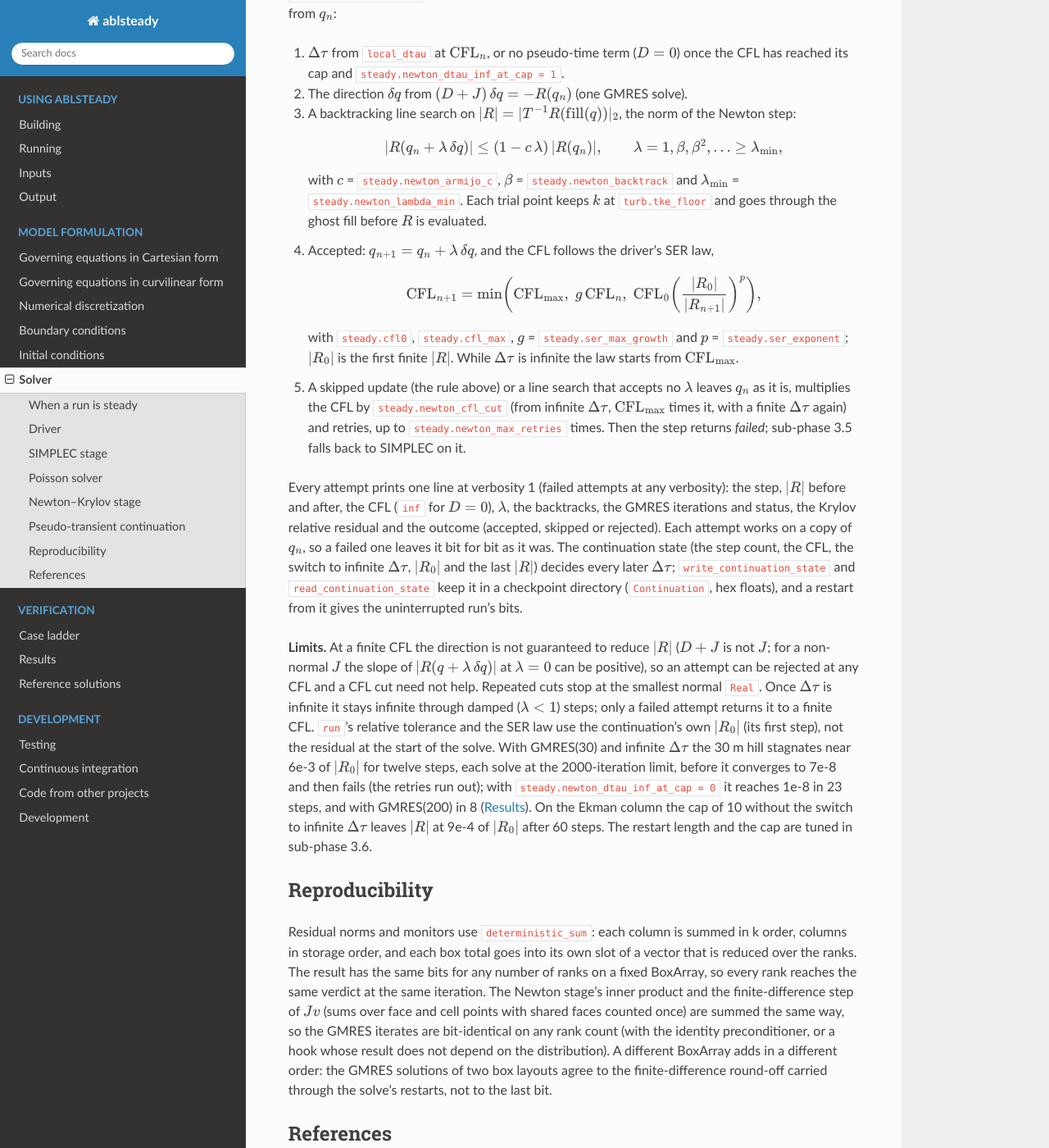
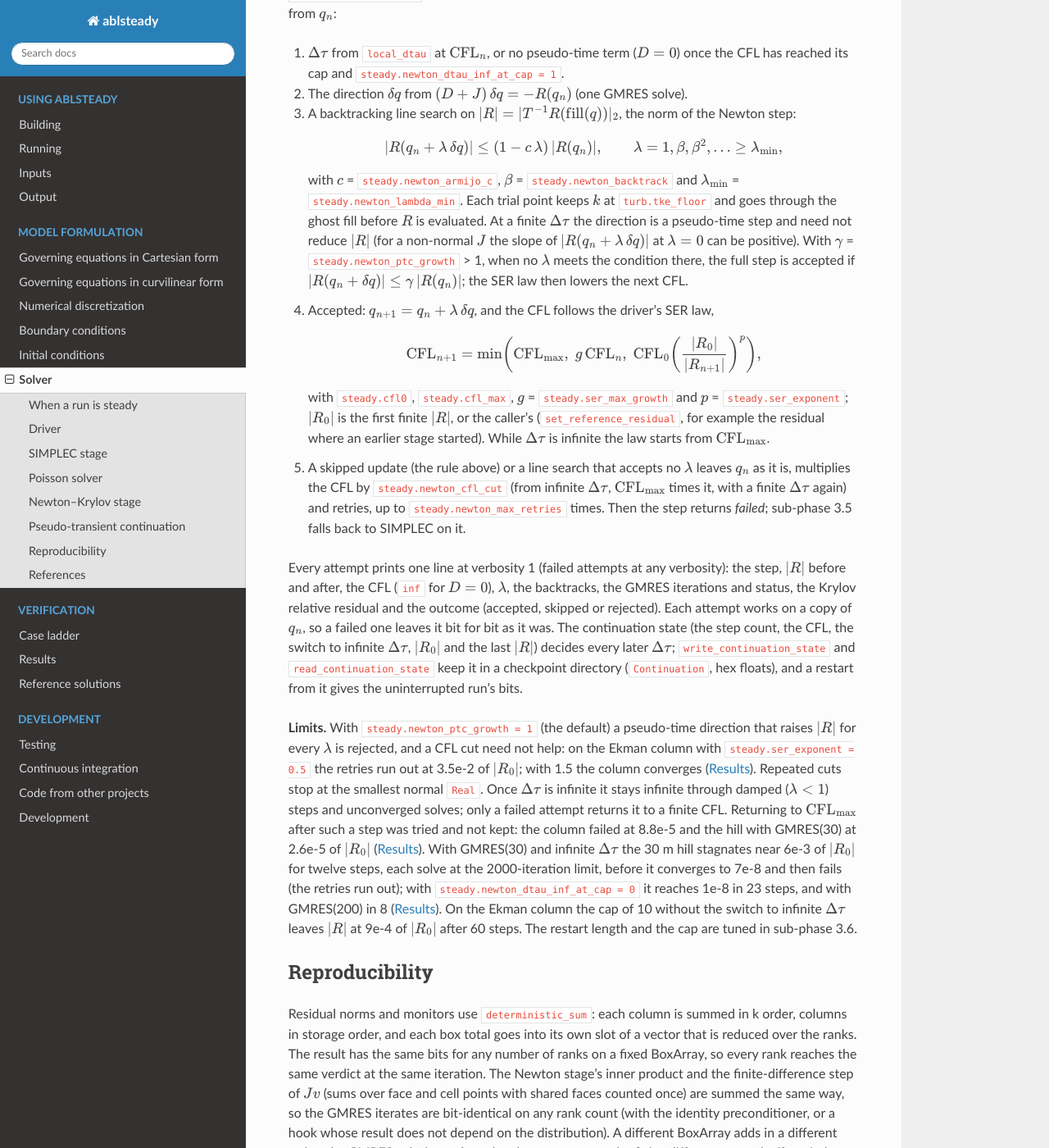
Before and after one commit to erf-model/gust-abl, a Sphinx documentation site: the page built from docs/solver.rst, in a window 1280 px wide and 1400 px high, scrolled down 9514 px. Shown: the whole window at 82% size. Built offline with Sphinx 7.4.7 and the Read the Docs theme 3.1.0, drawn with Linux system fonts in a browser that asks for light colours.

Commit message:
Resolve review findings P1 and P5; measure and document P2/P3 alternatives
Co-authored-by: hgopalan <1108371+hgopalan@users.noreply.github.com>

```diff
--- a/docs/solver.rst
+++ b/docs/solver.rst
@@ -523,7 +523,11 @@ application does not run it yet (sub-phase 3.5). One continuation step from :mat
 
    with :math:`c` = ``steady.newton_armijo_c``, :math:`\beta` = ``steady.newton_backtrack`` and
    :math:`\lambda_\mathrm{min}` = ``steady.newton_lambda_min``. Each trial point keeps :math:`k` at
-   ``turb.tke_floor`` and goes through the ghost fill before :math:`R` is evaluated.
+   ``turb.tke_floor`` and goes through the ghost fill before :math:`R` is evaluated. At a finite
+   :math:`\Delta\tau` the direction is a pseudo-time step and need not reduce :math:`|R|` (for a non-normal
+   :math:`J` the slope of :math:`|R(q_n + \lambda\,\delta q)|` at :math:`\lambda = 0` can be positive). With
+   :math:`\gamma` = ``steady.newton_ptc_growth`` > 1, when no :math:`\lambda` meets the condition there, the full
+   step is accepted if :math:`|R(q_n + \delta q)| \le \gamma\,|R(q_n)|`; the SER law then lowers the next CFL.
 4. Accepted: :math:`q_{n+1} = q_n + \lambda\,\delta q`, and the CFL follows the driver's SER law,
 
    .. math::
@@ -532,7 +536,8 @@ application does not run it yet (sub-phase 3.5). One continuation step from :mat
       \mathrm{CFL}_0 \left(\frac{|R_0|}{|R_{n+1}|}\right)^{p}\right),
 
    with ``steady.cfl0``, ``steady.cfl_max``, :math:`g` = ``steady.ser_max_growth`` and :math:`p` =
-   ``steady.ser_exponent``; :math:`|R_0|` is the first finite :math:`|R|`. While :math:`\Delta\tau` is infinite the
+   ``steady.ser_exponent``; :math:`|R_0|` is the first finite :math:`|R|`, or the caller's
+   (``set_reference_residual``, for example the residual where an earlier stage started). While :math:`\Delta\tau` is infinite the
    law starts from :math:`\mathrm{CFL}_\mathrm{max}`.
 5. A skipped update (the rule above) or a line search that accepts no :math:`\lambda` leaves :math:`q_n` as it is,
    multiplies the CFL by ``steady.newton_cfl_cut`` (from infinite :math:`\Delta\tau`, :math:`\mathrm{CFL}_\mathrm{max}`
@@ -547,13 +552,13 @@ switch to infinite :math:`\Delta\tau`, :math:`|R_0|` and the last :math:`|R|`) d
 :math:`\Delta\tau`; ``write_continuation_state`` and ``read_continuation_state`` keep it in a checkpoint
 directory (``Continuation``, hex floats), and a restart from it gives the uninterrupted run's bits.
 
-**Limits.** At a finite CFL the direction is not guaranteed to reduce :math:`|R|` (:math:`D + J` is not
-:math:`J`; for a non-normal :math:`J` the slope of :math:`|R(q + \lambda\,\delta q)|` at :math:`\lambda = 0` can be
-positive), so an attempt can be rejected at any CFL and a CFL cut need not help. Repeated cuts stop at the
-smallest normal ``Real``. Once :math:`\Delta\tau` is infinite it stays infinite through damped
-(:math:`\lambda < 1`) steps; only a failed attempt returns it to a finite CFL. ``run``'s relative tolerance and
-the SER law use the continuation's own :math:`|R_0|` (its first step), not the residual at the start of the
-solve. With GMRES(30) and infinite :math:`\Delta\tau` the 30 m hill
+**Limits.** With ``steady.newton_ptc_growth = 1`` (the default) a pseudo-time direction that raises :math:`|R|`
+for every :math:`\lambda` is rejected, and a CFL cut need not help: on the Ekman column with
+``steady.ser_exponent = 0.5`` the retries run out at 3.5e-2 of :math:`|R_0|`; with 1.5 the column converges
+(:doc:`results`). Repeated cuts stop at the smallest normal ``Real``. Once :math:`\Delta\tau` is infinite it stays
+infinite through damped (:math:`\lambda < 1`) steps and unconverged solves; only a failed attempt returns it to a
+finite CFL. Returning to :math:`\mathrm{CFL}_\mathrm{max}` after such a step was tried and not kept: the column
+failed at 8.8e-5 and the hill with GMRES(30) at 2.6e-5 of :math:`|R_0|` (:doc:`results`). With GMRES(30) and infinite :math:`\Delta\tau` the 30 m hill
 stagnates near 6e-3 of :math:`|R_0|` for twelve steps, each solve at the 2000-iteration limit, before it converges
 to 7e-8 and then fails (the retries run out); with ``steady.newton_dtau_inf_at_cap = 0`` it reaches 1e-8 in 23
 steps, and with GMRES(200) in 8 (:doc:`results`). On the Ekman column the cap of 10 without the switch to infinite
```
Also changed, not shown: docs/inputs.rst (+6 -1 lines), docs/results.rst (+21 -1 lines), docs/testing.rst (+9 -2 lines), 4 other files.
